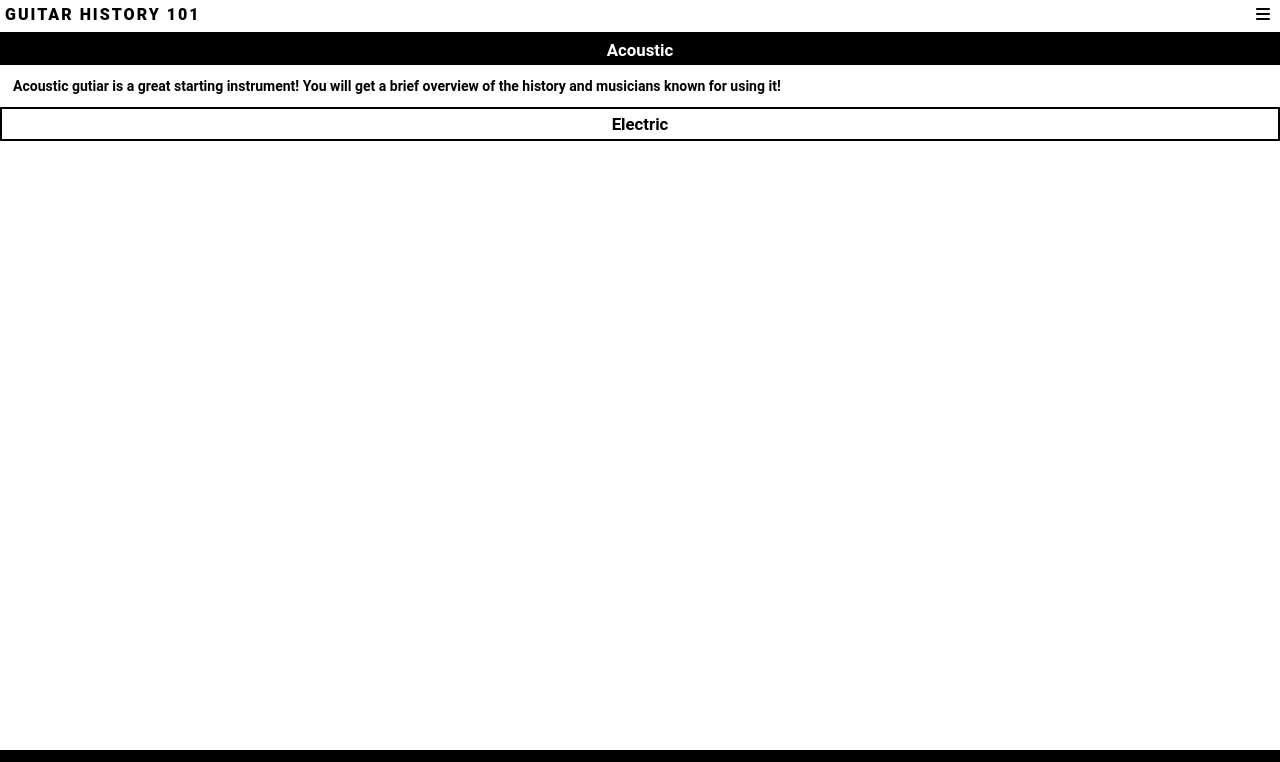
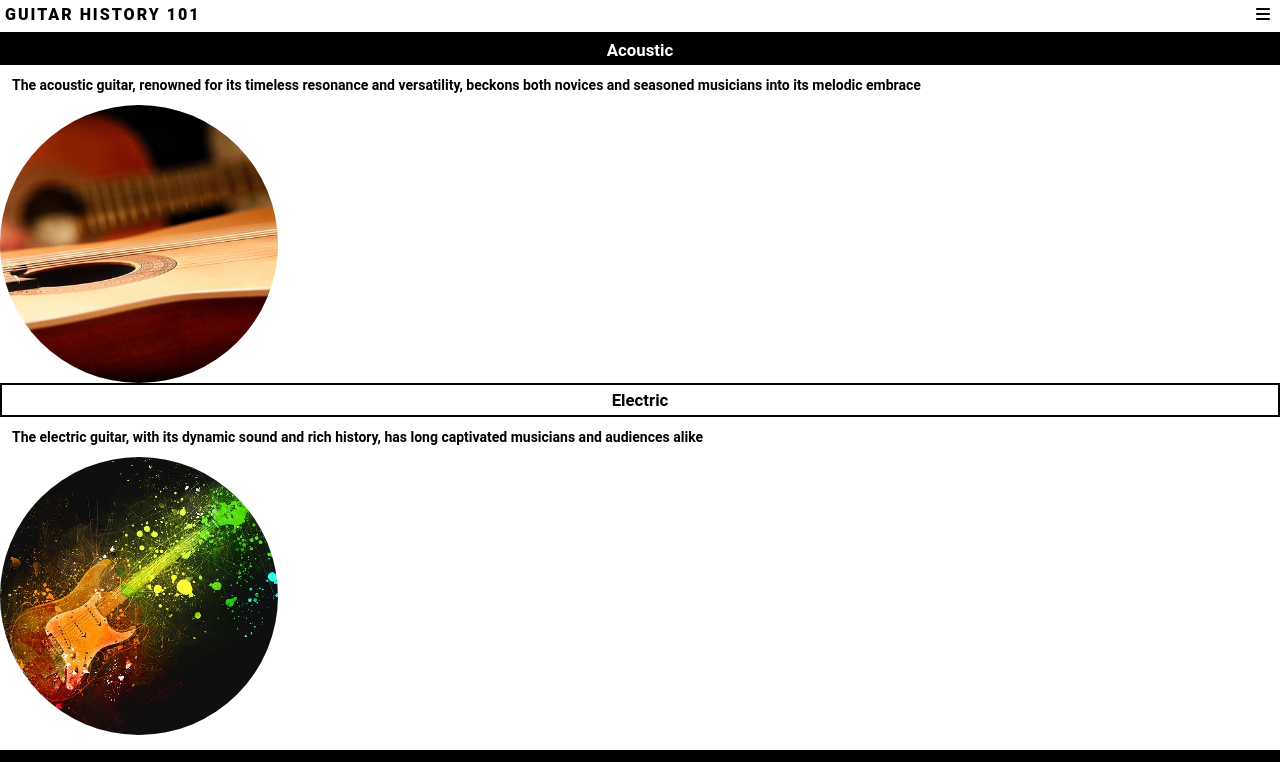
Before and after one commit to seanpatton1/History-Acoustic-and-Electric-Guitar, a plain HTML site: page index.html in a window 1280 px wide. Shown: the top 762 px of the page. Drawn offline with Linux system fonts and the light colour scheme.

Commit message:
added images to LP and styled

```diff
--- a/assets/css/style.css
+++ b/assets/css/style.css
@@ -117,7 +117,19 @@ body {
     font-size: 14px;
     font-weight: bold;
     order: 2;
-    padding: 13px 13px 13px 13px;
+    padding: 12px 12px 12px 12px;
+}
+
+.acoustic-image-one {
+    background: url(../images/concert\ guitar\ one.jpg) no-repeat center center/cover;
+    width: 278px;
+    height: 278px;
+    border-radius: 50%;
+    position: relative;
+    padding-bottom: 2px;
+    display: flex;
+    align-items: center;
+    justify-content: center;
 }
 
 #second-heading {
@@ -132,15 +144,21 @@ body {
     border: solid 2px black;
 }
 
-.bottom-image-one {
-    background: url(../images/electric\ guitar\ 1.jpg) no-repeat;
-    height: 300px;
-    width: 100%;
+.electric-statement {
+    display: flex;
+    align-items: flex-end;
+    font-size: 14px;
+    font-weight: bold;
+    order: 2;
+    padding: 12px 12px 12px 12px;
+}
+
+.electric-image-one {
+    background: url(../images/electric\ guitar\ image\ one.jpg) no-repeat center center/cover;
+    width: 278px;
+    height: 278px;
+    border-radius: 50%;
     position: relative;
-    background-size: cover;
-    display: flex;
-    justify-content: center;
-    align-items: center;
 }
 
 /* Footer */
--- a/index.html
+++ b/index.html
@@ -43,13 +43,18 @@
                 <h2>Acoustic</h2>
             </div>
             <div class="acoustic-statement">
-                <p>Acoustic gutiar is a great starting instrument! You will get a brief
-                    overview of the history and musicians known for using it!</p>
-                    <img src="" alt="">
+                <p>The acoustic guitar, renowned for its timeless resonance and versatility, beckons both novices and
+                    seasoned musicians into its melodic embrace</p>
             </div>
+            <div class="acoustic-image-one"></div>
             <div id="second-heading">
                 <h2>Electric</h2>
             </div>
+            <div class="electric-statement">
+                <p>The electric guitar, with its dynamic sound and rich history, has long captivated musicians and
+                    audiences alike</p>
+            </div>
+            <div class="electric-image-one"></div>
         </section>
     </main>
     <!-- social media links-->
```
Also changed, not shown: assets/favicon/apple-touch-icon.png (deleted), assets/images/acoustic guitar image one.jpg (added), assets/images/concert guitar one.jpg (added), assets/images/electric guitar 1.jpg (deleted), assets/images/electric guitar image one.jpg (added), assets/images/guitar-2141120_640.jpg (deleted), assets/images/latest guitar image.jpg (deleted), assets/images/wall-2605478_1280.jpg (deleted).
